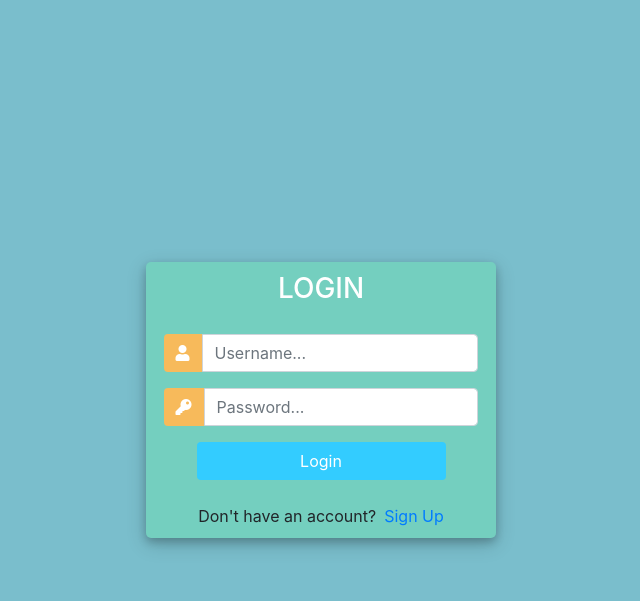
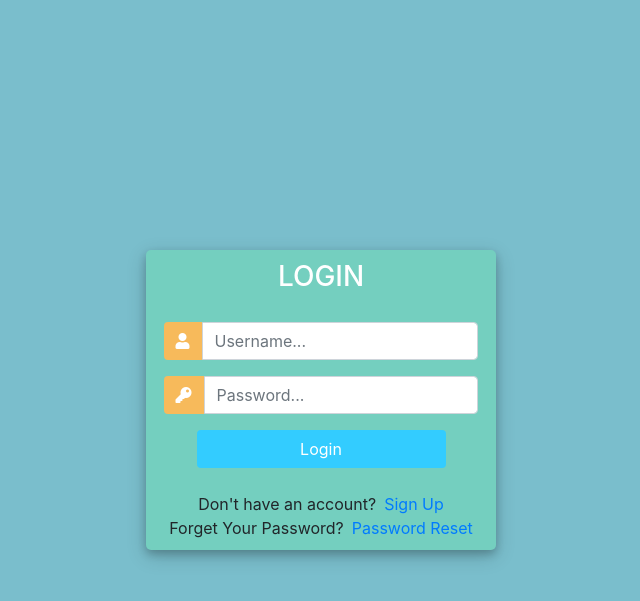
Before and after one commit to abdel99073616/Backend, a Django app: page /login/ in a window 1280 px wide. Shown: the top 601 px of the page, without its empty margins (319-959 px from the left). Run offline with Django 3.2, Linux system fonts and the light colour scheme; some libraries are stand-ins or nearby versions.

Commit message:
Reset Password

```diff
--- a/A1/templates/accounts/login.html
+++ b/A1/templates/accounts/login.html
@@ -118,6 +118,9 @@
 					<div class="d-flex justify-content-center links">
 						Don't have an account? <a href="{% url 'register' %}" class="ml-2">Sign Up</a>
 					</div>
+                    <div class="d-flex justify-content-center links">
+						Forget Your Password? <a href="{% url 'password_reset' %}" class="ml-2">Password Reset</a>
+					</div>
 
 
 				</div>
--- a/A1/urls.py
+++ b/A1/urls.py
@@ -1,4 +1,5 @@
 from django.urls import path
+from django.contrib.auth import views as auth_views
 from .views import *
 urlpatterns = [
         path('', home, name='home'),
@@ -12,5 +13,11 @@ urlpatterns = [
         path('create_order/<str:pk>', createOrder, name='create_order'),
         path('update_order/<str:pk>', updateOrder, name='update_order'),
         path('delete/<str:pk>', deleteOrder, name='delete_order'),
-        path('account/', account_settings, name='account')
+        path('account/', account_settings, name='account') ,
+
+        path('reset_password/', auth_views.PasswordResetView.as_view(template_name='accounts/password_reset.html' ) , name = 'password_reset'),
+        path('reset_password_send/', auth_views.PasswordResetDoneView.as_view(template_name='accounts/password_reset_done.html') ,name = 'password_reset_done'),
+        path('reset/<uidb64>/<token>/', auth_views.PasswordResetConfirmView.as_view(template_name='accounts/password_reset_form.html') , name = 'password_reset_confirm'),
+        path('reset_password_complete/', auth_views.PasswordResetCompleteView.as_view(template_name='accounts/password_reset_send.html') , name = 'password_reset_complete'),
+
 ]
```
Also changed, not shown: backend/settings.py (+7 -0 lines), db.sqlite3.
